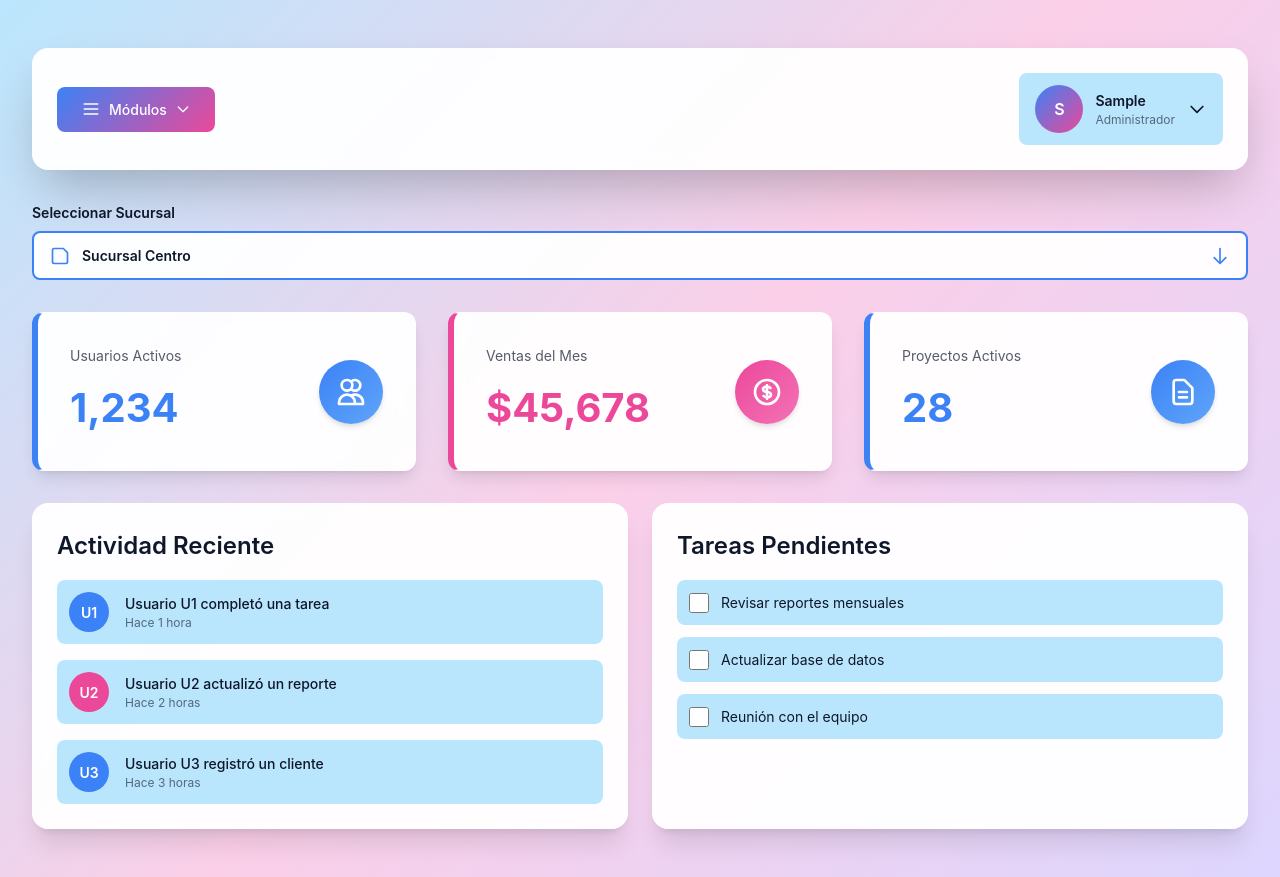
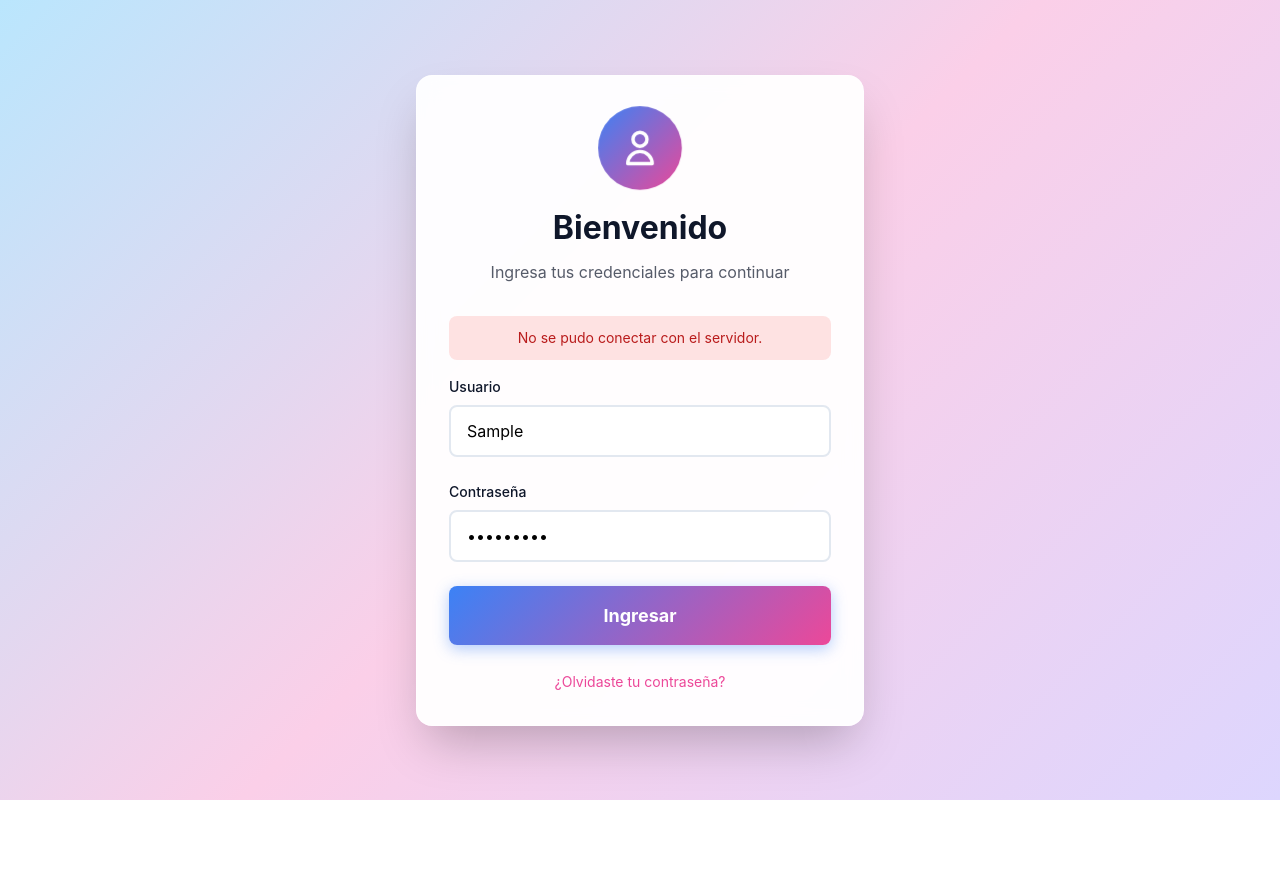
Before and after one commit to IngAntonioMejia/VERZE, a React (Vite) app: page / in a window 1280 px wide. Both pictures are taken after typing "Sample", "Sample123" into the empty fields and a click on the button "Ingresar". After the commit the page ends 800 px from the top, so only its background shows below. Built offline with nearby package versions, Linux system fonts and the light colour scheme; no server answers.

Commit message:
login validations added

```diff
--- a/package.json
+++ b/package.json
@@ -10,8 +10,11 @@
     "preview": "vite preview"
   },
   "dependencies": {
+    "bootstrap": "^5.3.8",
+    "lucide-react": "^0.560.0",
     "react": "^19.2.0",
-    "react-dom": "^19.2.0"
+    "react-dom": "^19.2.0",
+    "react-router-dom": "^7.10.1"
   },
   "devDependencies": {
     "@eslint/js": "^9.39.1",
--- a/src/pages/LoginView.jsx
+++ b/src/pages/LoginView.jsx
@@ -4,15 +4,49 @@ import { Config } from '../components/Config'; // Importamos la config base
 // === COMPONENTE LoginView (Tu LoginView.jsx) ===
 function LoginView({ config, onLogin }) {
   const [username, setUsername] = useState('');
+  const [password, setPassword] = useState(''); // Agregamos estado para la contraseña
+  const [error, setError] = useState(null); // Estado para mostrar errores de login
+  const [isLoading, setIsLoading] = useState(false); // Estado de carga
 
   const customFont = config.font_family || Config.font_family;
   const baseSize = config.font_size || Config.font_size;
   const baseFontStack = '-apple-system, BlinkMacSystemFont, "Segoe UI", sans-serif';
 
-  const handleSubmit = (e) => {
+  const handleSubmit = async (e) => {
     e.preventDefault();
-    if (username) {
-      onLogin(username);
+    setError(null);
+    setIsLoading(true);
+
+    try {
+      // 1. Llamada a tu Backend Laravel
+      const response = await fetch('http://127.0.0.1:8000/api/login', {
+        method: 'POST',
+        headers: {
+          'Content-Type': 'application/json',
+          'Accept': 'application/json',
+        },
+        body: JSON.stringify({
+          username: username,
+          password: password
+        })
+      });
+
+      const data = await response.json();
+
+      if (response.ok) {
+        // 2. Si el login es correcto (Laravel devolvió 200)
+        console.log("Usuario logueado:", data.user);
+        onLogin(username); // Llamamos a la función de App.jsx para cambiar de vista
+      } else {
+        // 3. Si hubo error (Laravel devolvió 401 o 403)
+        setError(data.message || 'Error al iniciar sesión');
+      }
+
+    } catch (err) {
+      console.error(err);
+      setError('No se pudo conectar con el servidor.');
+    } finally {
+      setIsLoading(false);
     }
   };
 
@@ -43,6 +77,13 @@ function LoginView({ config, onLogin }) {
         </p>
       </div>
 
+      {/* Mensaje de Error */}
+      {error && (
+        <div className="mb-4 p-3 rounded-lg bg-red-100 text-red-700 text-sm text-center">
+          {error}
+        </div>
+      )}
+
       <form id="login-form" className="space-y-6" onSubmit={handleSubmit}>
         <div className="slide-in-left" style={{ animationDelay: '0.2s' }}>
           <label
@@ -61,6 +102,7 @@ function LoginView({ config, onLogin }) {
             value={username}
             onChange={(e) => setUsername(e.target.value)}
             required
+            disabled={isLoading}
           />
         </div>
 
@@ -78,16 +120,29 @@ function LoginView({ config, onLogin }) {
             className="input-field w-full px-4 py-3 rounded-lg border-2"
             style={{ fontFamily: `${customFont}, ${baseFontStack}`, fontSize: `${baseSize}px`, borderColor: '#E2E8F0', backgroundColor: config.surface_color || Config.surface_color }}
             placeholder="Ingresa tu contraseña"
+            value={password}
+            onChange={(e) => setPassword(e.target.value)}
             required
+            disabled={isLoading}
           />
         </div>
 
         <button
           type="submit"
-          className="btn-primary w-full py-4 rounded-lg font-bold shadow-lg slide-in-left"
-          style={{ fontFamily: `${customFont}, ${baseFontStack}`, fontSize: `${baseSize * 1.125}px`, background: `linear-gradient(135deg, ${config.primary_action_color || Config.primary_action_color}, ${config.secondary_action_color || Config.secondary_action_color})`, boxShadow: '0 4px 15px rgba(59, 130, 246, 0.4)', color: 'white', animationDelay: '0.4s' }}
+          disabled={isLoading}
+          className="btn-primary w-full py-4 rounded-lg font-bold shadow-lg slide-in-left transition-transform active:scale-95"
+          style={{
+            fontFamily: `${customFont}, ${baseFontStack}`,
+            fontSize: `${baseSize * 1.125}px`,
+            background: `linear-gradient(135deg, ${config.primary_action_color || Config.primary_action_color}, ${config.secondary_action_color || Config.secondary_action_color})`,
+            boxShadow: '0 4px 15px rgba(59, 130, 246, 0.4)',
+            color: 'white',
+            animationDelay: '0.4s',
+            opacity: isLoading ? 0.7 : 1,
+            cursor: isLoading ? 'not-allowed' : 'pointer'
+          }}
         >
-          Ingresar
+          {isLoading ? 'Ingresando...' : 'Ingresar'}
         </button>
       </form>
 
```
Also changed, not shown: src/pages/PerfilUsuario.jsx (added), src/pages/RegistroUsuario.jsx (added), 1 other file (tests, documents, lock files or other folders).
